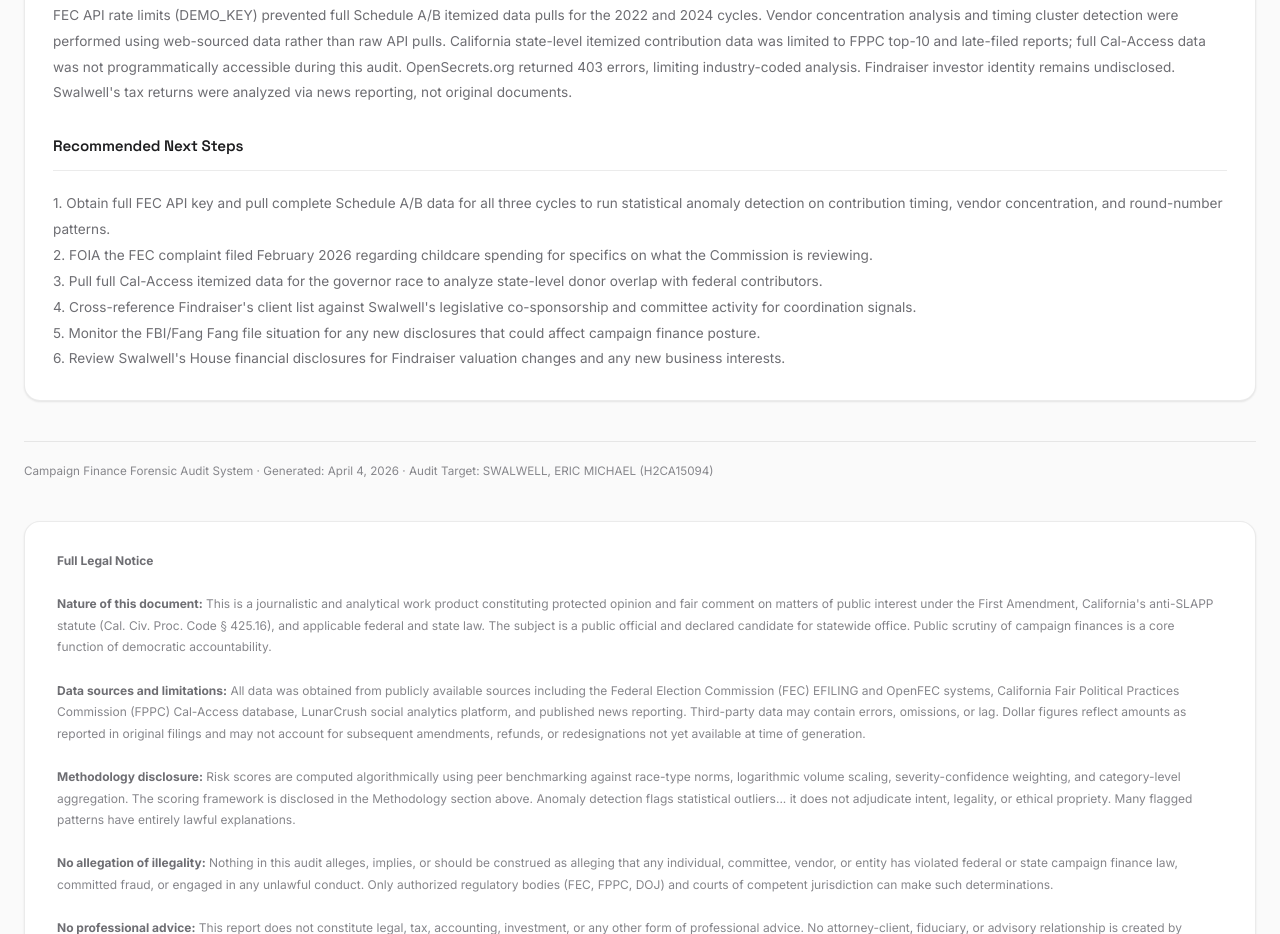
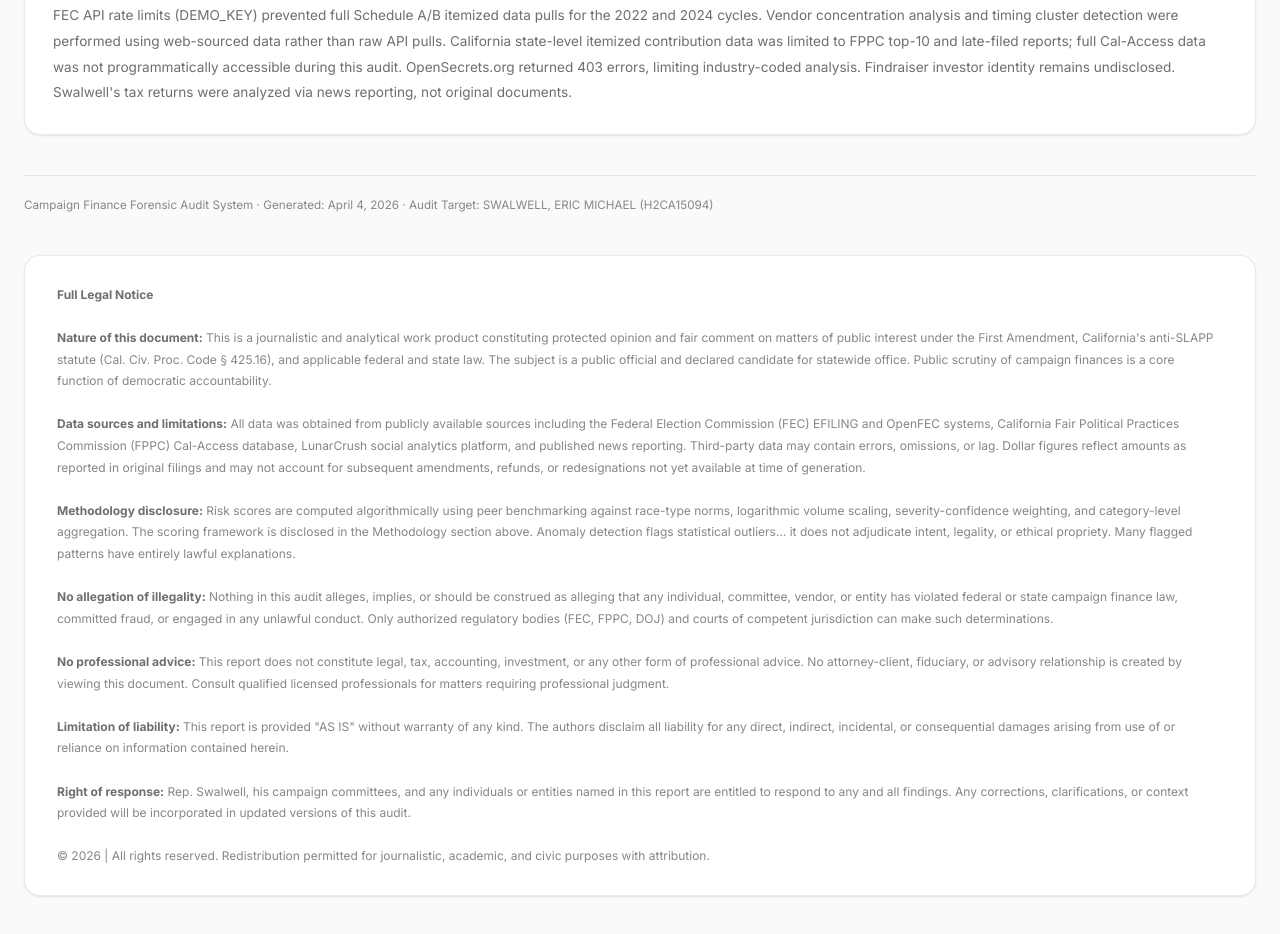
Before and after one commit to AppleLamps/eswalwell, a plain HTML site: page index.html in a window 1280 px wide. Shown: the part 9876-10810 px from the top of the page. Drawn offline with Linux system fonts and the light colour scheme.

Commit message:
Remove recommended next steps section from the audit report

```diff
--- a/index.html
+++ b/index.html
@@ -523,15 +523,6 @@ Additional concerns include a 39.6% out-of-state donor rate for his governor cam
 FEC API rate limits (DEMO_KEY) prevented full Schedule A/B itemized data pulls for the 2022 and 2024 cycles. Vendor concentration analysis and timing cluster detection were performed using web-sourced data rather than raw API pulls. California state-level itemized contribution data was limited to FPPC top-10 and late-filed reports; full Cal-Access data was not programmatically accessible during this audit. OpenSecrets.org returned 403 errors, limiting industry-coded analysis. Findraiser investor identity remains undisclosed. Swalwell's tax returns were analyzed via news reporting, not original documents.
 </p>
 
-<h3 style="margin-top:28px">Recommended Next Steps</h3>
-<p style="line-height:1.9;color:var(--text-secondary);font-size:.85rem">
-1. Obtain full FEC API key and pull complete Schedule A/B data for all three cycles to run statistical anomaly detection on contribution timing, vendor concentration, and round-number patterns.<br>
-2. FOIA the FEC complaint filed February 2026 regarding childcare spending for specifics on what the Commission is reviewing.<br>
-3. Pull full Cal-Access itemized data for the governor race to analyze state-level donor overlap with federal contributors.<br>
-4. Cross-reference Findraiser's client list against Swalwell's legislative co-sponsorship and committee activity for coordination signals.<br>
-5. Monitor the FBI/Fang Fang file situation for any new disclosures that could affect campaign finance posture.<br>
-6. Review Swalwell's House financial disclosures for Findraiser valuation changes and any new business interests.
-</p>
 </div>
 </section>
 
```
